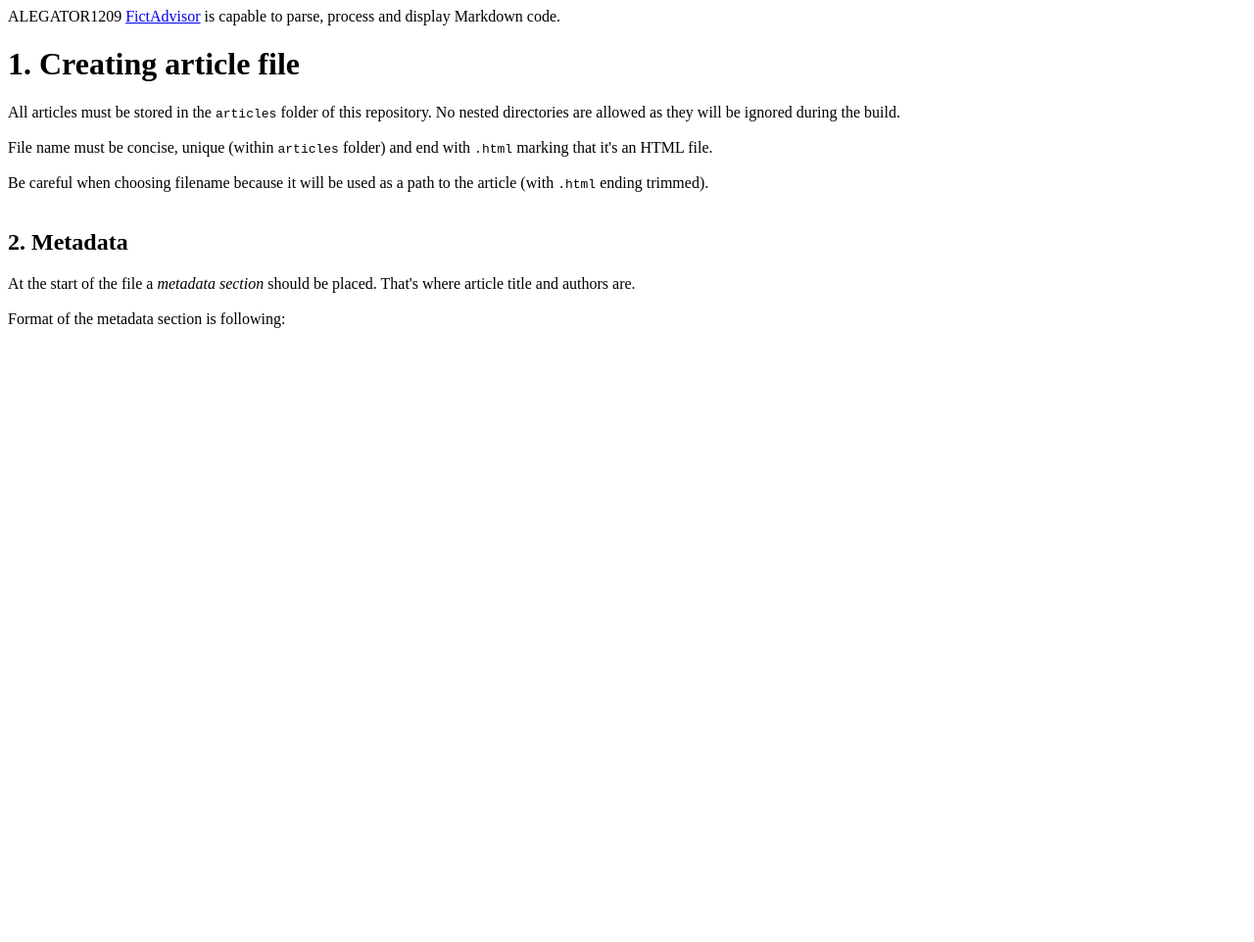
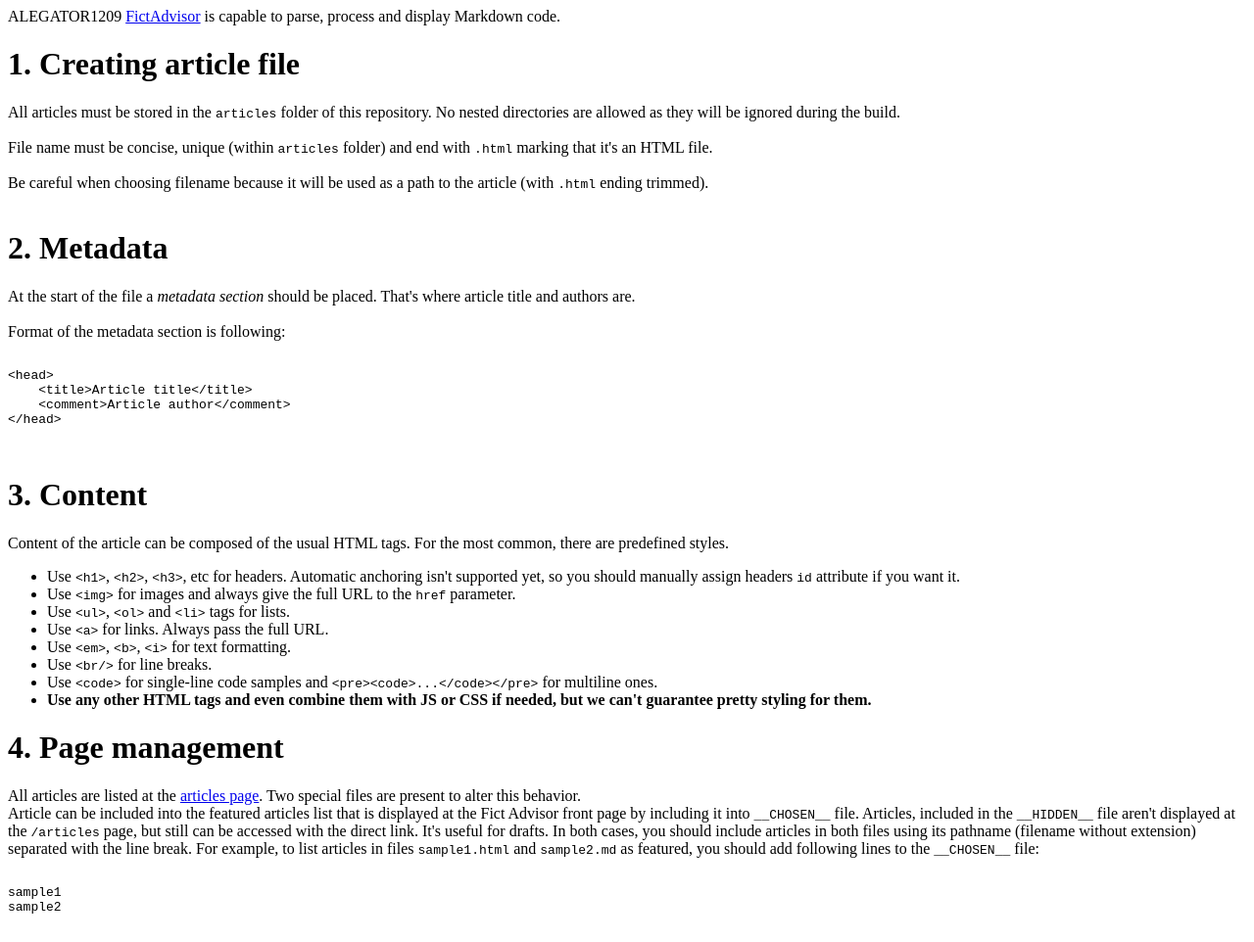
Before and after one commit to OleksandrHumeniuk/fictadvisor-articles, a website: page articles/html-guide.html in a window 1280 px wide. Shown: the whole page at 98% size. Before the commit the page ends 800 px from the top, so only its background shows below. Drawn offline with Linux system fonts and the light colour scheme.

Commit message:
Update html-guide.html

```diff
--- a/articles/html-guide.html
+++ b/articles/html-guide.html
@@ -1,16 +1,45 @@
 <html>
-    <head>
-        <title>How to create article with HTML</title>
-        <comment>ALEGATOR1209</comment>
-    </head>
+<head>
+    <title>How to create article with HTML</title>
+    <comment>ALEGATOR1209</comment>
+</head>
     <body>
         <a href="https://fictadvisor.com">FictAdvisor</a> is capable to parse, process and display Markdown code.
-        <h1>1. Creating article file</h1>
+        <h1 id="1-creating-article-title">1. Creating article file</h1>
         All articles must be stored in the <code>articles</code> folder of this repository. No nested directories are allowed as they will be ignored during the build.<br/><br/>
         File name must be concise, unique (within <code>articles</code> folder) and end with <code>.html</code> marking that it's an HTML file.<br/><br/>
         Be careful when choosing filename because it will be used as a path to the article (with <code>.html</code> ending trimmed).<br/><br/>
-        <h2>2. Metadata</h2>
+        <h1 id="2-metadata">2. Metadata</h1>
         At the start of the file a <em>metadata section</em> should be placed. That's where article title and authors are.<br/><br/>
         Format of the metadata section is following:
+        <pre>
+            <code>
+&lt;head&gt;
+    &lt;title&gt;Article title&lt;/title&gt;
+    &lt;comment&gt;Article author&lt;/comment&gt;
+&lt;/head&gt;
+            </code>
+        </pre>
+        <h1 id="3-content">3. Content</h1>
+        Content of the article can be composed of the usual HTML tags. For the most common, there are predefined styles.
+        <ul>
+            <li>Use <code>&lt;h1&gt;</code>, <code>&lt;h2&gt;</code>, <code>&lt;h3&gt;</code>, etc for headers. Automatic anchoring isn't supported yet, so you should manually assign headers <code>id</code> attribute if you want it.</li>
+            <li>Use <code>&lt;img&gt;</code> for images and always give the full URL to the <code>href</code> parameter.</li>
+            <li>Use <code>&lt;ul&gt;</code>, <code>&lt;ol&gt;</code> and <code>&lt;li&gt;</code> tags for lists.</li>
+            <li>Use <code>&lt;a&gt;</code> for links. Always pass the full URL.</li>
+            <li>Use <code>&lt;em&gt;</code>, <code>&lt;b&gt;</code>, <code>&lt;i&gt;</code> for text formatting.</li>
+            <li>Use <code>&lt;br/&gt;</code> for line breaks.</li>
+            <li>Use <code>&lt;code&gt;</code> for single-line code samples and <code>&lt;pre&gt;&lt;code&gt;...&lt;/code&gt;&lt;/pre&gt;</code> for multiline ones.</li>
+            <li><b>Use any other HTML tags and even combine them with JS or CSS if needed, but we can't guarantee pretty styling for them.</b></li>
+        </ul>
+        <h1 id="4-page-management">4. Page management</h1>
+        All articles are listed at the <a href="https://fictadvisor.com/articles">articles page</a>. Two special files are present to alter this behavior.<br/>
+        Article can be included into the featured articles list that is displayed at the Fict Advisor front page by including it into <code>__CHOSEN__</code> file.
+        Articles, included in the <code>__HIDDEN__</code> file aren't displayed at the <code>/articles</code> page, but still can be accessed with the direct link. It's useful for drafts.
+        In both cases, you should include articles in both files using its pathname (filename without extension) separated with the line break. For example, to list articles in files <code>sample1.html</code> and <code>sample2.md</code> as featured, you should add following lines to the <code>__CHOSEN__</code> file:
+        <pre><code>
+sample1
+sample2
+        </code></pre>
     </body>
 </html>
```
